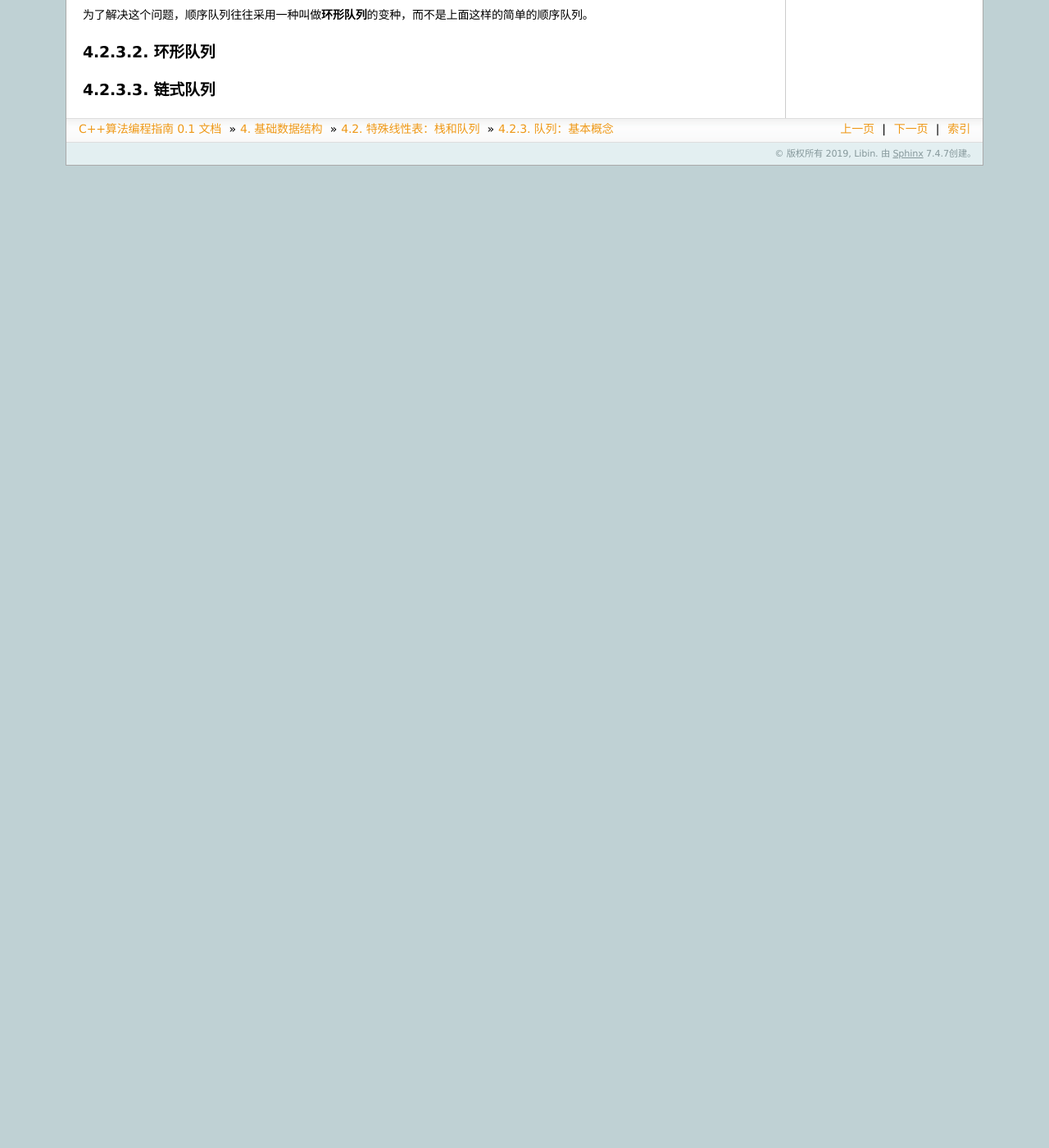
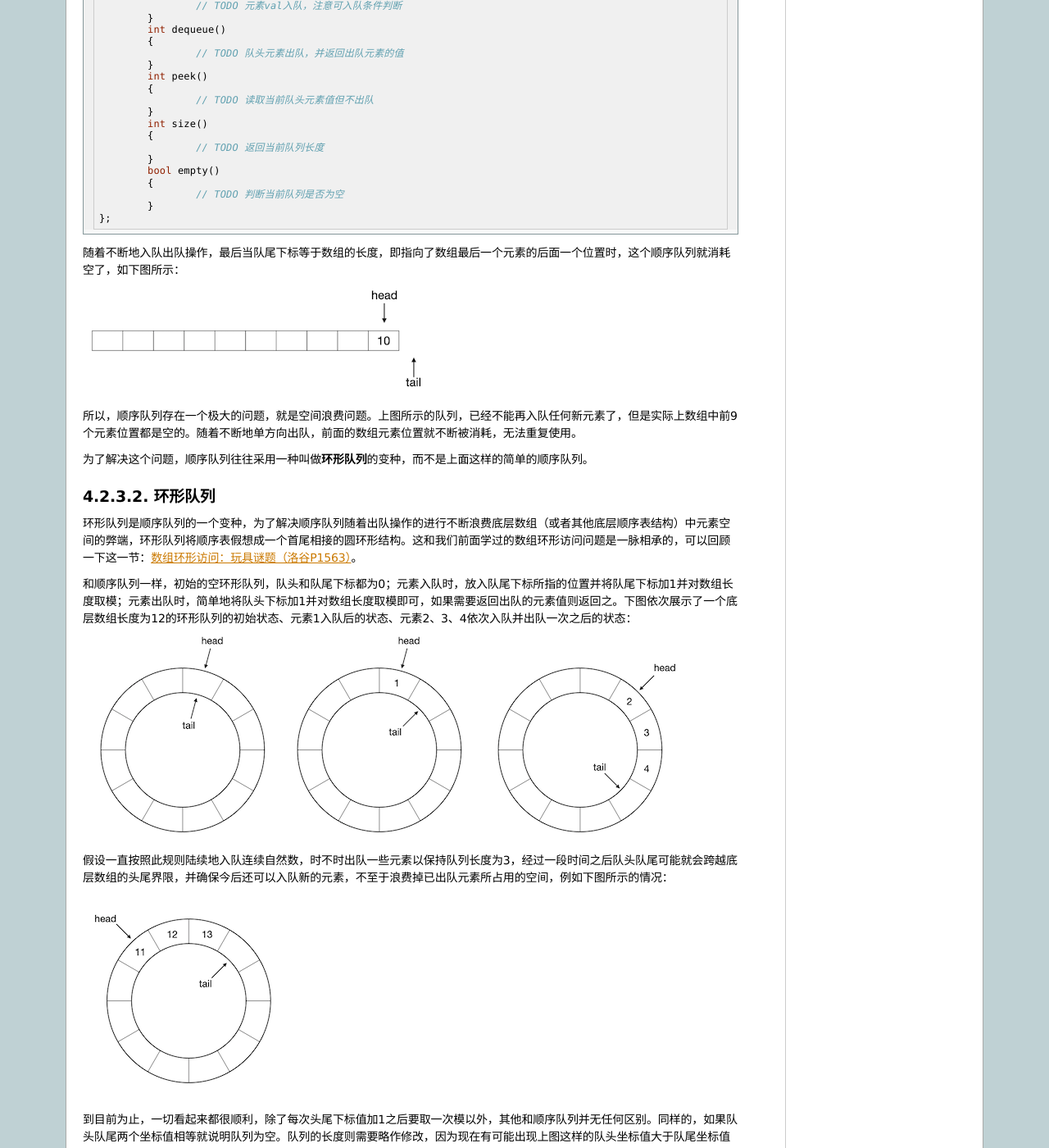
Before and after one commit to majorli/algo_guide, a Sphinx documentation site: the page built from source/ch03/sec02/323_queue_1.rst, in a window 1280 px wide and 1400 px high, scrolled down 1993 px. Shown: the whole window at 82% size. Built offline with Sphinx 7.4.7, drawn with Linux system fonts in a browser that asks for light colours; before the commit the page ends 2195 px from its top, so only the background shows below that; some of the changed text lies outside the part shown.

Commit message:
20200624_2330draft_323_writing

```diff
--- a/source/ch03/sec02/323_queue_1.rst
+++ b/source/ch03/sec02/323_queue_1.rst
@@ -38,6 +38,43 @@
 
 .. image:: ../../images/323_queue_5.png
 
+顺序队列的编程实现确实非常简单，我们不打算详细讨论，直接将其作为练习。
+
+.. admonition:: 练习
+
+   使用下面的结构实现一个最简单的顺序队列，元素类型为 ``int``\ ，请填写完整TODO注释处缺失的代码片段并进行测试。请注意入队、出队和读队头操作要判断是否可行，若不可行请用 ``throw`` 命令抛出异常。
+
+   .. code-block:: c++
+
+      struct Queue {
+              int _val[1000];   // 底层数组，最大容纳1000个int型元素
+              int _head;        // 队头指针
+              int _tail;        // 队尾指针
+
+              Queue() { _head = 0; _tail = 0; }     // 构造函数
+              void enqueue(int val)
+              {
+                      // TODO 元素val入队，注意可入队条件判断
+              }
+              int dequeue()
+              {
+                      // TODO 队头元素出队，并返回出队元素的值
+              }
+              int peek()
+              {
+                      // TODO 读取当前队头元素值但不出队
+              }
+              int size()
+              {
+                      // TODO 返回当前队列长度
+              }
+              bool empty()
+              {
+                      // TODO 判断当前队列是否为空
+              }
+      };
+
+
 随着不断地入队出队操作，最后当队尾下标等于数组的长度，即指向了数组最后一个元素的后面一个位置时，这个顺序队列就消耗空了，如下图所示：
 
 .. image:: ../../images/323_queue_6.png
@@ -49,6 +86,29 @@
 环形队列
 ^^^^^^^^
 
+环形队列是顺序队列的一个变种，为了解决顺序队列随着出队操作的进行不断浪费底层数组（或者其他底层顺序表结构）中元素空间的弊端，环形队列将顺序表假想成一个首尾相接的圆环形结构。这和我们前面学过的数组环形访问问题是一脉相承的，可以回顾一下这一节：:doc:`../../ch02/sec06/267_luogu_problems_2`\ 。
+
+和顺序队列一样，初始的空环形队列，队头和队尾下标都为0；元素入队时，放入队尾下标所指的位置并将队尾下标加1并对数组长度取模；元素出队时，简单地将队头下标加1并对数组长度取模即可，如果需要返回出队的元素值则返回之。下图依次展示了一个底层数组长度为12的环形队列的初始状态、元素1入队后的状态、元素2、3、4依次入队并出队一次之后的状态：
+
+.. image:: ../../images/323_queue_7.png
+
+假设一直按照此规则陆续地入队连续自然数，时不时出队一些元素以保持队列长度为3，经过一段时间之后队头队尾可能就会跨越底层数组的头尾界限，并确保今后还可以入队新的元素，不至于浪费掉已出队元素所占用的空间，例如下图所示的情况：
+
+.. image:: ../../images/323_queue_8.png
+
+到目前为止，一切看起来都很顺利，除了每次头尾下标值加1之后要取一次模以外，其他和顺序队列并无任何区别。同样的，如果队头队尾两个坐标值相等就说明队列为空。队列的长度则需要略作修改，因为现在有可能出现上图这样的队头坐标值大于队尾坐标值的情况，所以 ``队列长度=队尾-队头`` 这个公式有可能计算出负数，这时的计算公式为 ``队列长度=数组长度+队尾-队头``\ ，使用判断语句或者三元运算可以轻松实现上面的计算规则。当然也可以用这个公式：\ ``队列长度=(数组长度+队尾-队头) mod 数组长度``\ （请想明白这个公式是怎么来的）。
+
+但是这样就没有任何问题了吗？当然不是，还有一个严重的bug存在。请先暂停五分钟，思考一下，能发现这个bug吗？
+
+我们前面说过，如果队头和队尾位置相同了，那么说明队列为空。可是如果我们连续入队，塞满了整个底层数组的时候呢？也就是说队列的长度等于底层数组的长度时，如下图所示：
+
+.. image:: ../../images/323_queue_9.png
+
+这时候同样时队头下标等于队尾下标！这样就无法判断队列是空还是满了！
+
+要解决这个问题，我们只能牺牲一个元素空间，即将队列的最大长度限制为底层数组长度减一。这样的话，我们用做示例的这个底层数组长度为12的环形队列，其队列的最大长度就是11，满队列的情况如下：
+
+.. image:: ../../images/323_queue_10.png
 
 
 
```
Also changed, not shown: source/images/323_queue_10.png (added), source/images/323_queue_7.png (added), source/images/323_queue_8.png (added), source/images/323_queue_9.png (added).
